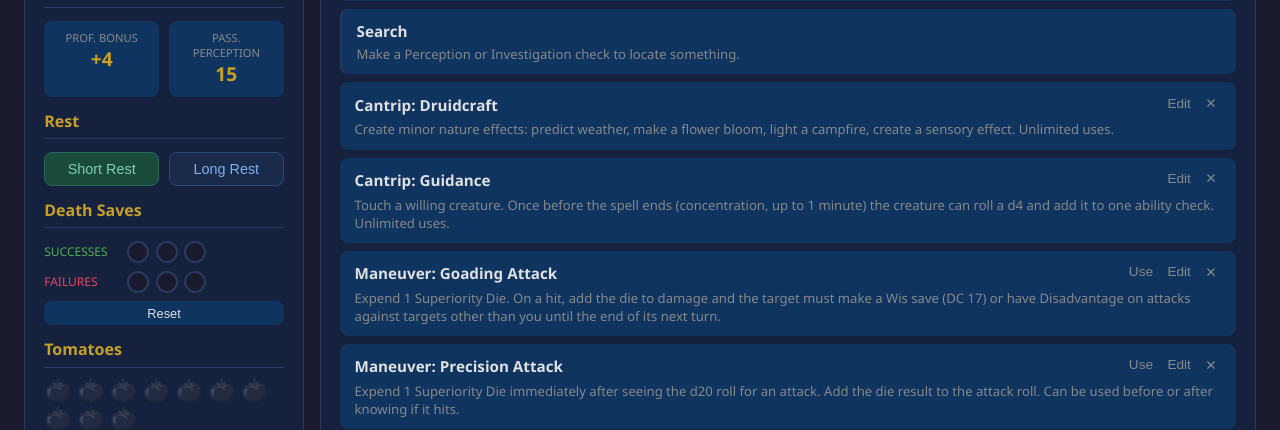
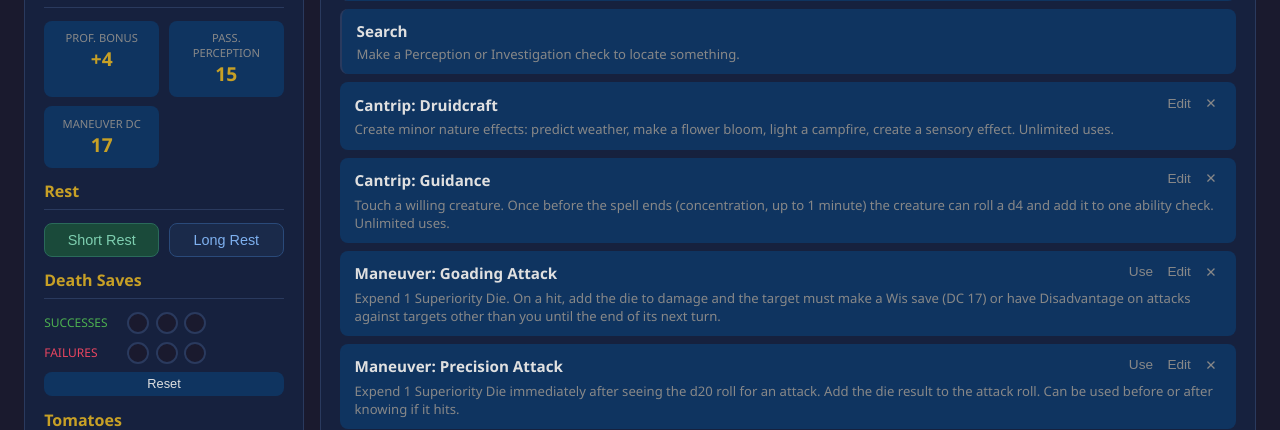
Before and after one commit to nmacinnis/tomato, a Flask app: page /character/1 in a window 1280 px wide. Shown: the part 932-1362 px from the top of the page. Run offline with Flask 3, Linux system fonts and the light colour scheme; data comes from the database, SQL or seed files in the repository; data that the repository does not hold is empty.

Commit message:
display maneuver save dc in quick stats

```diff
--- a/static/character-stats.js
+++ b/static/character-stats.js
@@ -35,6 +35,8 @@ function renderCharacter() {
   document.getElementById("prof-val").textContent = `+${prof}`;
   document.getElementById("init-val").textContent = dexMod >= 0 ? `+${dexMod}` : `${dexMod}`;
   document.getElementById("perc-val").textContent = 10 + wisMod + prof;
+  const strMod = Math.floor((char.str - 10) / 2);
+  document.getElementById("maneuver-dc-val").textContent = 8 + prof + Math.max(strMod, dexMod);
 
   updateHdDisplay();
   renderDeathSaves();
--- a/templates/character.html
+++ b/templates/character.html
@@ -81,6 +81,7 @@
       <div class="combat-row">
         <div class="combat-box"><span class="combat-label">Prof. Bonus</span><span id="prof-val"></span></div>
         <div class="combat-box"><span class="combat-label">Pass. Perception</span><span id="perc-val"></span></div>
+        <div class="combat-box"><span class="combat-label">Maneuver DC</span><span id="maneuver-dc-val"></span></div>
       </div>
 
       <h2>Rest</h2>
```
